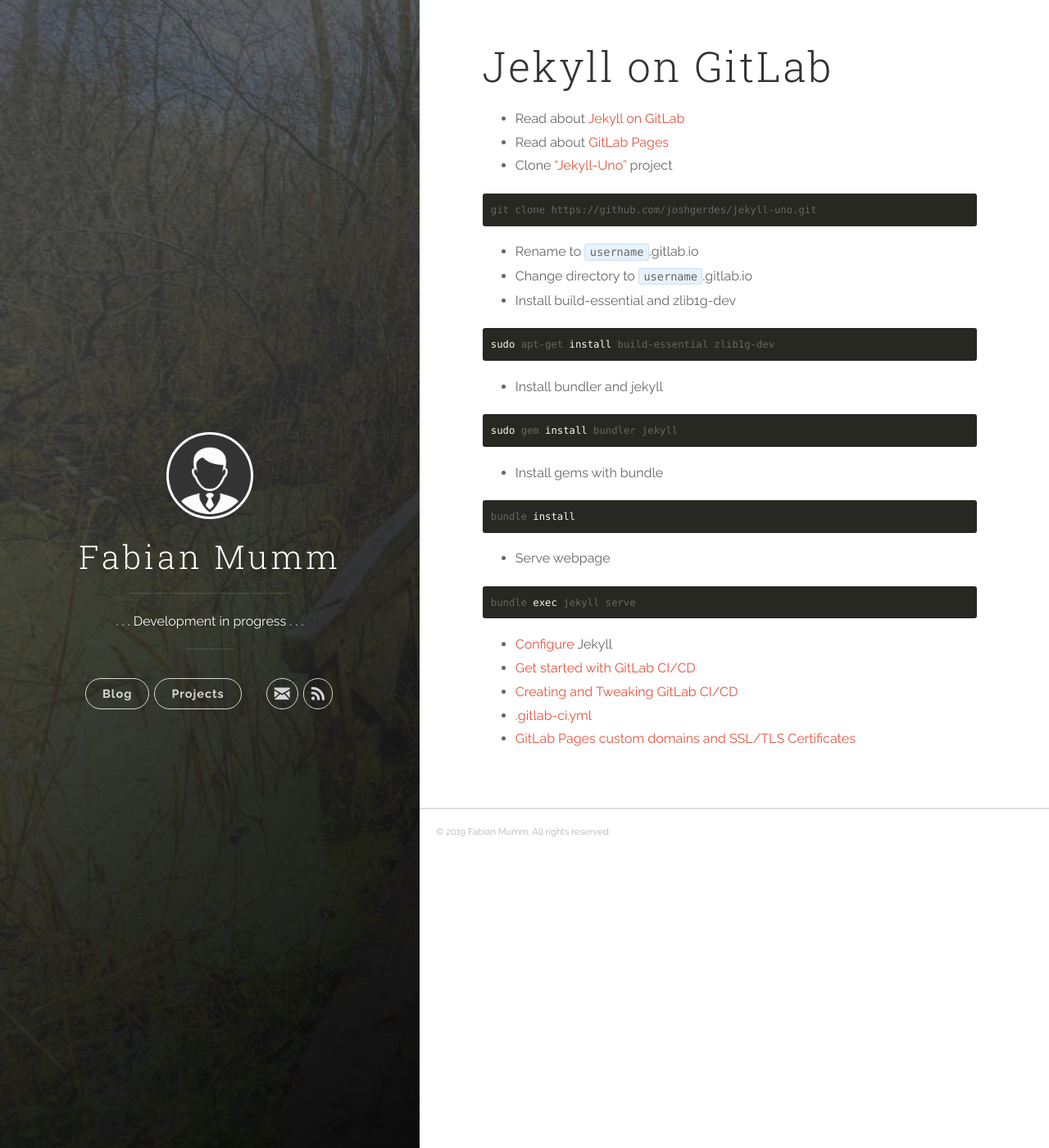
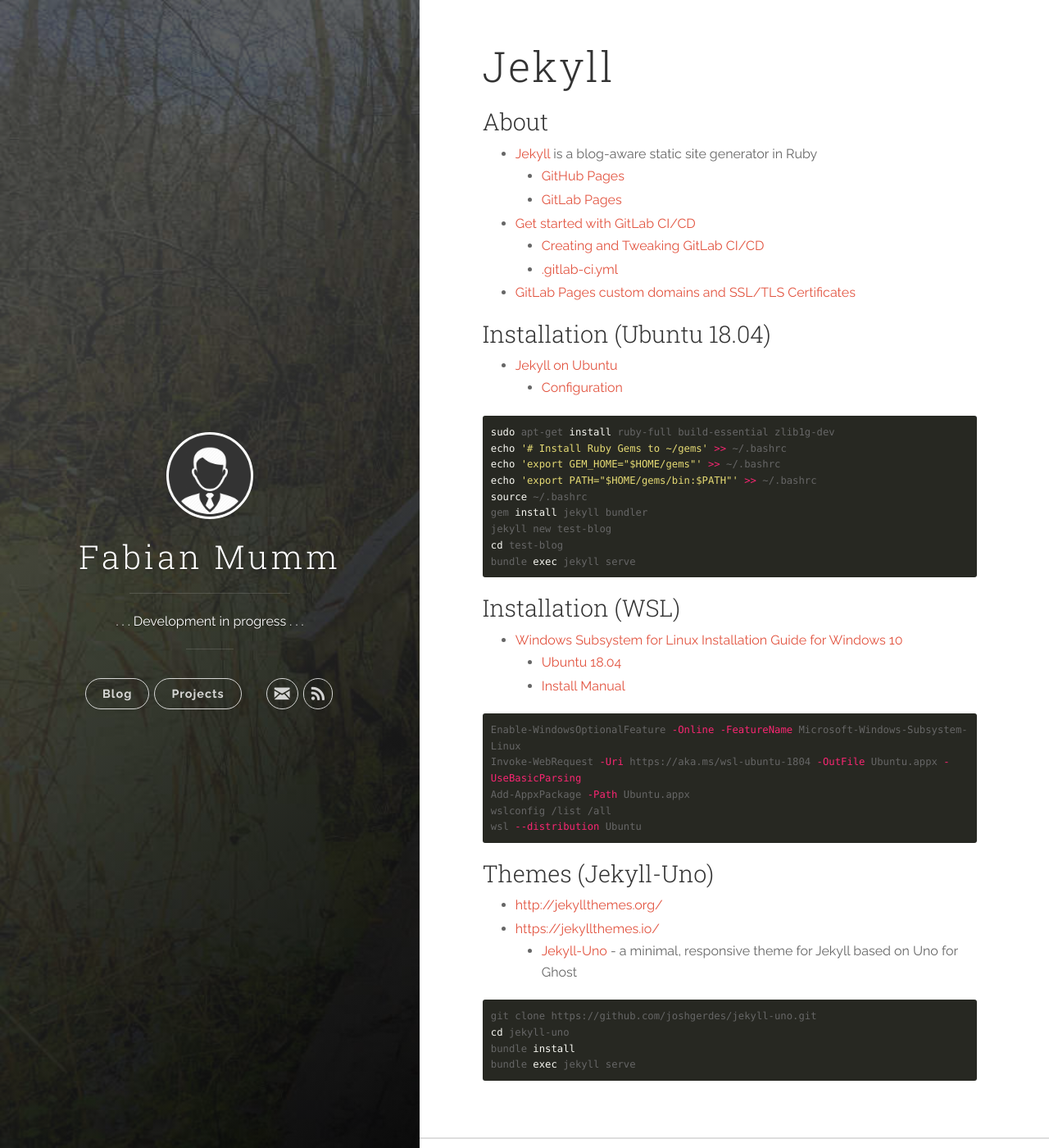
Before and after one commit to fmumm/fmumm.github.io, a Jekyll site: the page built from _projects/jekyll.md, in a window 1280 px wide and 1400 px high. Shown: the whole window at 82% size. Built offline with Jekyll 4.4.1, drawn with Linux system fonts in a browser that asks for light colours; nearby versions of some CDN libraries.

Commit message:
New upload.

````diff
--- a/_projects/jekyll.md
+++ b/_projects/jekyll.md
@@ -1,43 +1,58 @@
 ---
-title: Jekyll on GitLab
+title: Jekyll
 layout: page
 ---
 
-- Read about [Jekyll on GitLab](https://jekyllrb.com/docs/github-pages/)
-- Read about [GitLab Pages](https://docs.gitlab.com/ee/user/project/pages/)
-- Clone ["Jekyll-Uno"](https://github.com/joshgerdes/jekyll-uno.git) project
+### About
+
+- [Jekyll](https://jekyllrb.com) is a blog-aware static site generator in Ruby
+  - [GitHub Pages](https://jekyllrb.com/docs/github-pages/)
+  - [GitLab Pages](https://docs.gitlab.com/ee/user/project/pages/)
+- [Get started with GitLab CI/CD](https://gitlab.com/help/ci/quick_start/README)
+  - [Creating and Tweaking GitLab CI/CD](https://docs.gitlab.com/ee/user/project/pages/getting_started_part_four.html)
+  - [.gitlab-ci.yml](https://gitlab.com/jekyll-themes/default-bundler/blob/master/.gitlab-ci.yml)
+- [GitLab Pages custom domains and SSL/TLS Certificates](https://docs.gitlab.com/ee/user/project/pages/getting_started_part_three.html)
+
+### Installation (Ubuntu 18.04)
+
+- [Jekyll on Ubuntu](https://jekyllrb.com/docs/installation/ubuntu/)
+  - [Configuration](https://jekyllrb.com/docs/configuration/)
+
+```shell
+sudo apt-get install ruby-full build-essential zlib1g-dev
+echo '# Install Ruby Gems to ~/gems' >> ~/.bashrc
+echo 'export GEM_HOME="$HOME/gems"' >> ~/.bashrc
+echo 'export PATH="$HOME/gems/bin:$PATH"' >> ~/.bashrc
+source ~/.bashrc
+gem install jekyll bundler
+jekyll new test-blog
+cd test-blog
+bundle exec jekyll serve
+```
+
+### Installation (WSL)
+
+- [Windows Subsystem for Linux Installation Guide for Windows 10](https://docs.microsoft.com/en-us/windows/wsl/install-win10)
+  - [Ubuntu 18.04](https://aka.ms/wsl-ubuntu-1804)
+  - [Install Manual](https://docs.microsoft.com/en-us/windows/wsl/install-manual)
+
+```shell
+Enable-WindowsOptionalFeature -Online -FeatureName Microsoft-Windows-Subsystem-Linux
+Invoke-WebRequest -Uri https://aka.ms/wsl-ubuntu-1804 -OutFile Ubuntu.appx -UseBasicParsing
+Add-AppxPackage -Path Ubuntu.appx
+wslconfig /list /all
+wsl --distribution Ubuntu
+```
+### Themes (Jekyll-Uno)
+
+- [http://jekyllthemes.org/](http://jekyllthemes.org/)
+- [https://jekyllthemes.io/](https://jekyllthemes.io/)
+  - [Jekyll-Uno](https://github.com/joshgerdes/jekyll-uno.git) - a minimal, responsive theme for Jekyll based on Uno for Ghost
+
 
 ```shell
 git clone https://github.com/joshgerdes/jekyll-uno.git
-```
-
-- Rename to `username`.gitlab.io
-- Change directory to `username`.gitlab.io
-- Install build-essential and zlib1g-dev
-
-```shell
-sudo apt-get install build-essential zlib1g-dev
-```
-
-- Install bundler and jekyll
-
-```shell
-sudo gem install bundler jekyll
-```
-- Install gems with bundle
-
-```shell
+cd jekyll-uno
 bundle install
-```
-
-- Serve webpage
-
-```shell
 bundle exec jekyll serve
 ```
-
-- [Configure](https://jekyllrb.com/docs/configuration/) Jekyll
-- [Get started with GitLab CI/CD](https://gitlab.com/help/ci/quick_start/README)
-- [Creating and Tweaking GitLab CI/CD](https://docs.gitlab.com/ee/user/project/pages/getting_started_part_four.html)
- - [.gitlab-ci.yml](https://gitlab.com/jekyll-themes/default-bundler/blob/master/.gitlab-ci.yml)
-- [GitLab Pages custom domains and SSL/TLS Certificates](https://docs.gitlab.com/ee/user/project/pages/getting_started_part_three.html)
````
Also changed, not shown: 4 other files.
